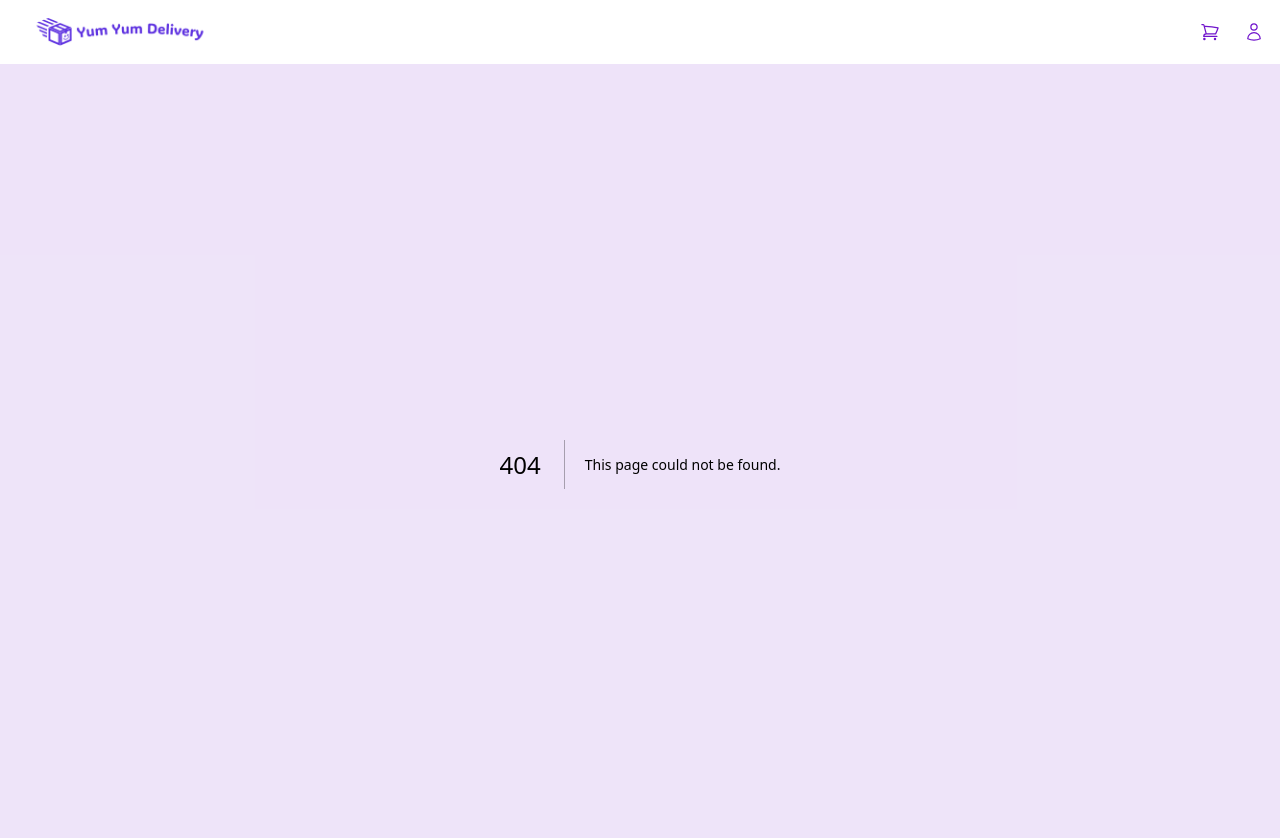
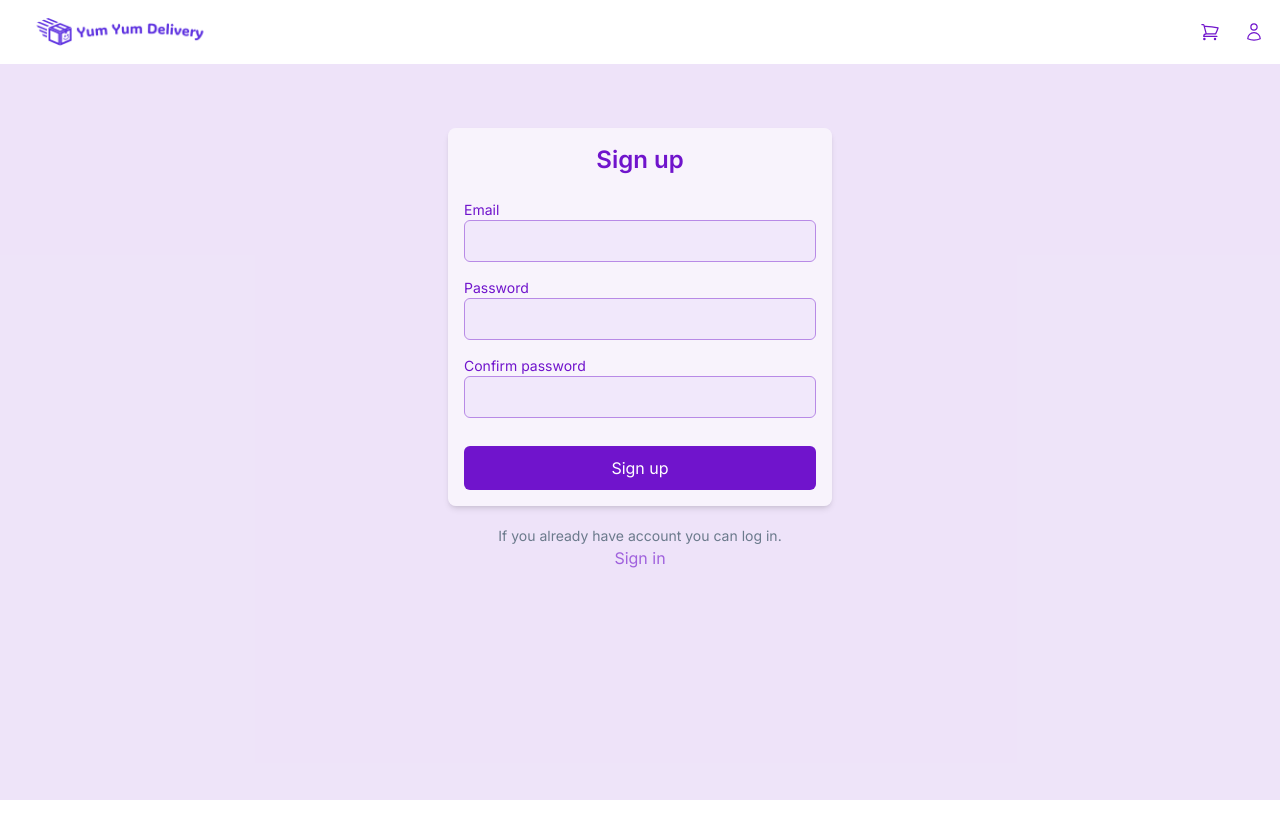
Before and after one commit to OlyaBabenko/delivery-app-2.0, a Next.js app: page /sign-up in a window 1280 px wide. Before the commit this address had no page. Shown: the top 838 px of the page. After the commit the page ends 800 px from the top, so only its background shows below. Built offline with nearby package versions, Linux system fonts and the light colour scheme.

Commit message:
feature: create pages (sign-in/sign-up)

```diff
--- /dev/null
+++ b/app/(registration)/layout.jsx
@@ -0,0 +1,5 @@
+const RegistrationLayout = ({ children }) => {
+   return <div className='flex flex-col items-center px-1 pt-16'>{children}</div>;
+};
+
+export default RegistrationLayout;
--- /dev/null
+++ b/app/(registration)/sign-in/page.jsx
@@ -0,0 +1,21 @@
+import SignInForm from '@/components/Profile/SignInForm';
+import Link from 'next/link';
+
+const SignIn = () => {
+   return (
+      <>
+         <div className='flex w-full max-w-96 flex-col items-center rounded-lg bg-white/60 p-4 shadow-md'>
+            <h2 className='text-2xl font-semibold text-primary'>Sign in</h2>
+            <SignInForm />
+         </div>
+         <p className='mt-5 text-center text-sm text-grey-500'>
+            If you don&apos;t have account you can create it.
+         </p>
+         <Link href='/sign-up' className='text-primary-400'>
+            Sign up
+         </Link>
+      </>
+   );
+};
+
+export default SignIn;
--- /dev/null
+++ b/app/(registration)/sign-up/page.jsx
@@ -0,0 +1,21 @@
+import SignUpForm from '@/components/Profile/SignUpForm';
+import Link from 'next/link';
+
+const SignUp = () => {
+   return (
+      <>
+         <div className='flex w-full max-w-96 flex-col items-center rounded-lg bg-white/60 p-4 shadow-md'>
+            <h2 className='text-2xl font-semibold text-primary'>Sign up</h2>
+            <SignUpForm />
+         </div>
+         <p className='mt-5 text-center text-sm text-grey-500'>
+            If you already have account you can log in.
+         </p>
+         <Link href='/sign-in' className='text-primary-400'>
+            Sign in
+         </Link>
+      </>
+   );
+};
+
+export default SignUp;
--- /dev/null
+++ b/components/Profile/SignInForm/index.jsx
@@ -0,0 +1,33 @@
+const SignInForm = () => {
+   return (
+      <form action='' className='mt-6 flex w-full flex-col gap-4'>
+         <div className='flex flex-col'>
+            <label htmlFor='email' className='text-sm text-primary'>
+               Email
+            </label>
+            <input
+               type='text'
+               name=''
+               id='email'
+               className='rounded-md border border-primary-300 bg-primary-100/40 px-3 py-2 focus-visible:outline-none'
+            />
+         </div>
+         <div className='flex flex-col'>
+            <label htmlFor='password' className='text-sm text-primary'>
+               Password
+            </label>
+            <input
+               type='text'
+               name=''
+               id='password'
+               className='rounded-md border border-primary-300 bg-primary-100/40 px-3 py-2 focus-visible:outline-none'
+            />
+         </div>
+         <button className='mt-3 w-full rounded-md bg-primary px-3 py-2.5 text-center text-white hover:bg-primary-500 active:bg-primary-400'>
+            Sign in
+         </button>
+      </form>
+   );
+};
+
+export default SignInForm;
--- /dev/null
+++ b/components/Profile/SignUpForm/index.jsx
@@ -0,0 +1,44 @@
+const SignUpForm = () => {
+   return (
+      <form action='' className='mt-6 flex w-full flex-col gap-4'>
+         <div className='flex flex-col'>
+            <label htmlFor='email' className='text-sm text-primary'>
+               Email
+            </label>
+            <input
+               type='text'
+               name='email'
+               id='email'
+               className='rounded-md border border-primary-300 bg-primary-100/40 px-3 py-2 focus-visible:outline-none'
+            />
+         </div>
+         <div className='flex flex-col'>
+            <label htmlFor='password' className='text-sm text-primary'>
+               Password
+            </label>
+            <input
+               type='text'
+               name='passwordConfirm'
+               id='password'
+               className='rounded-md border border-primary-300 bg-primary-100/40 px-3 py-2 focus-visible:outline-none'
+            />
+         </div>
+         <div className='flex flex-col'>
+            <label htmlFor='passwordConfirm' className='text-sm text-primary'>
+               Confirm password
+            </label>
+            <input
+               type='text'
+               name='passwordConfirm'
+               id='passwordConfirm'
+               className='rounded-md border border-primary-300 bg-primary-100/40 px-3 py-2 focus-visible:outline-none'
+            />
+         </div>
+         <button className='mt-3 w-full rounded-md bg-primary px-3 py-2.5 text-center text-white hover:bg-primary-500 active:bg-primary-400'>
+            Sign up
+         </button>
+      </form>
+   );
+};
+
+export default SignUpForm;
```
